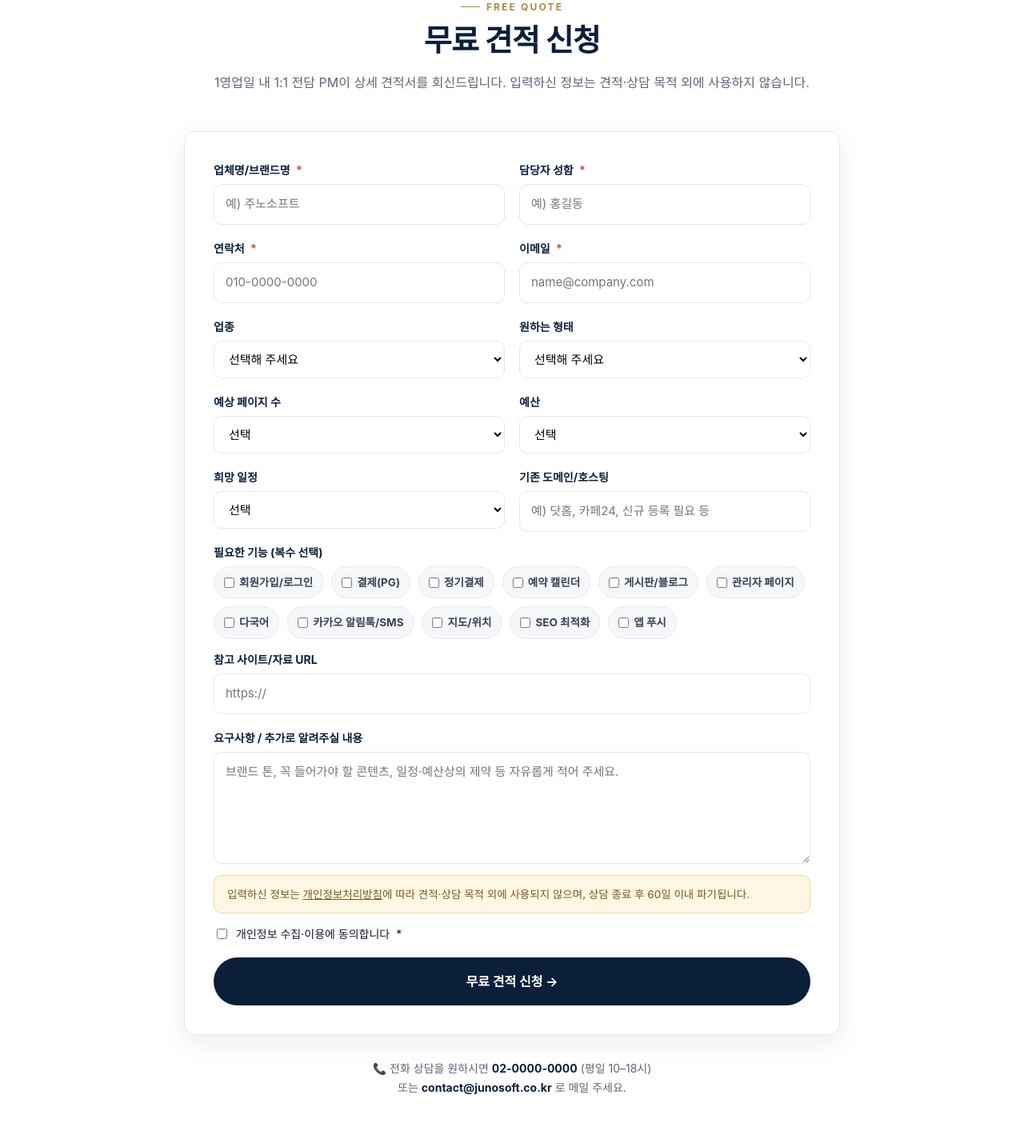
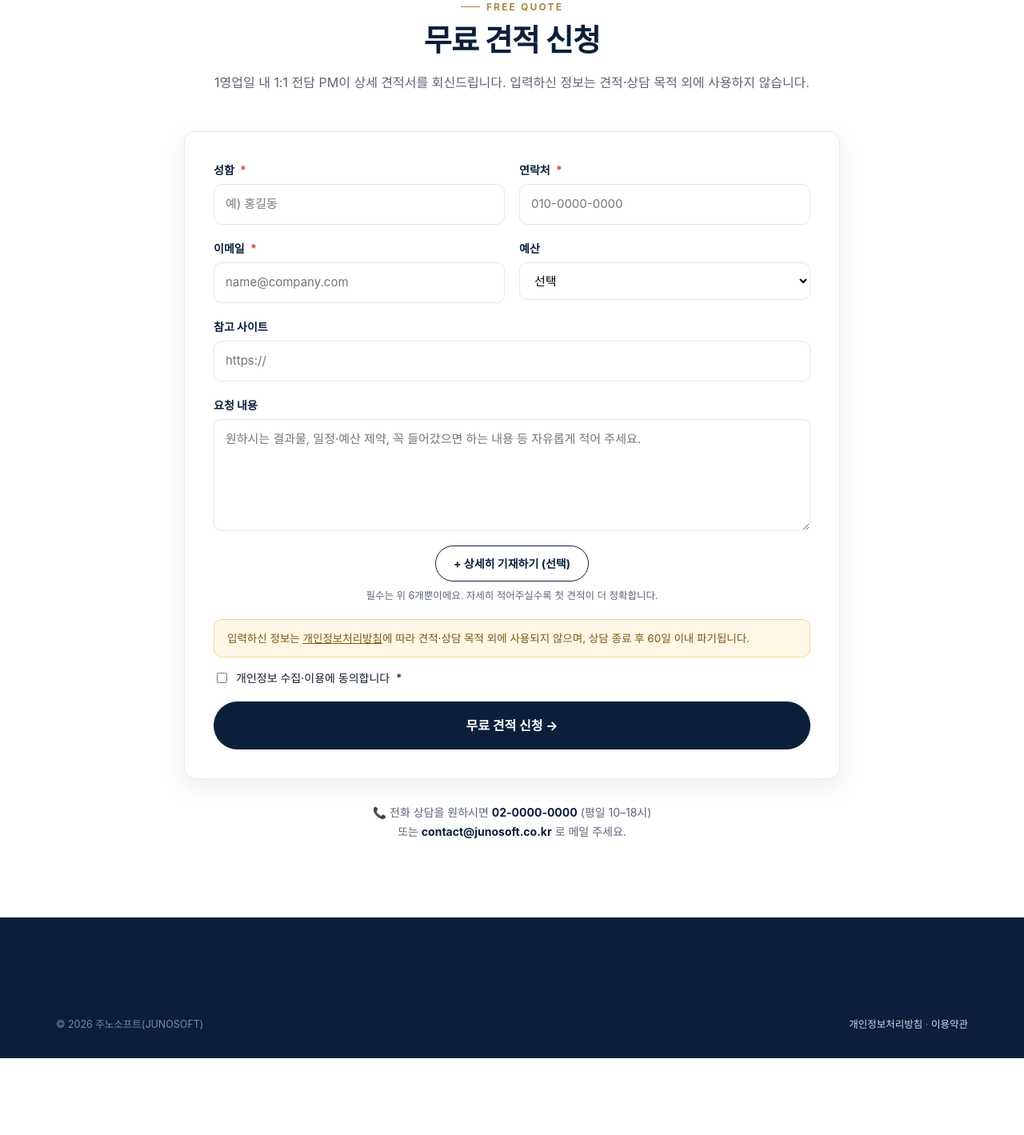
Before and after one commit to 1215kkm/junosoft, a PHP site: page /apply.html in a window 1280 px wide. Shown: the part 215-1634 px from the top of the page at 80% size. After the commit the page ends 1538 px from the top, so only its background shows below. Run offline with PHP 8.4, Linux system fonts and the light colour scheme; some web fonts are replaced.

Commit message:
feat: 신청 폼 간단 모드 + 상세히 기재하기 토글
요청대로 첫 화면에는 핵심 6개 필드만 노출:
- 성함 / 연락처 / 이메일 / 예산 / 참고 사이트 / 요청 내용

"상세히 기재하기" 버튼 클릭 시 나머지 자동 펼침:
- 업체명 / 업종 / 원하는 형태 / 페이지 수 / 일정 / 호스팅 / 필요 기능

UX:
- 포트폴리오 "이 스타일로 신청" 또는 패키지 링크로 들어온 경우(ref/package/style 쿼리)
  맥락을 보여주기 위해 상세 영역을 처음부터 펼침
- 버튼 라벨 토글, 활성/비활성 스타일 전환

apply.php:
- company 필수 검증 제거 (성함·연락처·이메일·동의만 필수)
- 텔레그램/메일은 company 빈 값도 정상 처리됨

```diff
--- a/apply.html
+++ b/apply.html
@@ -49,11 +49,7 @@
 
         <div class="fieldgroup">
           <div class="field">
-            <label>업체명/브랜드명 <span class="req">*</span></label>
-            <input type="text" name="company" required maxlength="80" placeholder="예) 주노소프트"/>
-          </div>
-          <div class="field">
-            <label>담당자 성함 <span class="req">*</span></label>
+            <label>성함 <span class="req">*</span></label>
             <input type="text" name="name" required maxlength="40" placeholder="예) 홍길동"/>
           </div>
           <div class="field">
@@ -63,6 +59,41 @@
           <div class="field">
             <label>이메일 <span class="req">*</span></label>
             <input type="email" name="email" required maxlength="80" placeholder="name@company.com"/>
+          </div>
+          <div class="field">
+            <label>예산</label>
+            <select name="budget">
+              <option value="">선택</option>
+              <option>~100만원</option>
+              <option>100~300만원</option>
+              <option>300~500만원</option>
+              <option>500~1,000만원</option>
+              <option>1,000만원 이상</option>
+              <option>협의 후 결정</option>
+            </select>
+          </div>
+          <div class="field full">
+            <label>참고 사이트</label>
+            <input type="url" name="reference" placeholder="https://" maxlength="200"/>
+          </div>
+          <div class="field full">
+            <label>요청 내용</label>
+            <textarea name="message" maxlength="2000" placeholder="원하시는 결과물, 일정·예산 제약, 꼭 들어갔으면 하는 내용 등 자유롭게 적어 주세요."></textarea>
+          </div>
+        </div>
+
+        <div style="margin:18px 0;text-align:center">
+          <button type="button" id="toggleDetail" class="btn btn-ghost" style="padding:10px 22px;font-size:14px">
+            <span id="toggleLabel">+ 상세히 기재하기 (선택)</span>
+          </button>
+          <p class="muted" style="margin:8px 0 0;font-size:12.5px">필수는 위 6개뿐이에요. 자세히 적어주실수록 첫 견적이 더 정확합니다.</p>
+        </div>
+
+        <div id="detailFields" style="display:none">
+          <div class="fieldgroup">
+            <div class="field">
+              <label>업체명/브랜드명</label>
+              <input type="text" name="company" maxlength="80" placeholder="예) 주노소프트"/>
             </div>
             <div class="field">
               <label>업종</label>
@@ -99,18 +130,6 @@
               </select>
             </div>
             <div class="field">
-            <label>예산</label>
-            <select name="budget">
-              <option value="">선택</option>
-              <option>~100만원</option>
-              <option>100~300만원</option>
-              <option>300~500만원</option>
-              <option>500~1,000만원</option>
-              <option>1,000만원 이상</option>
-              <option>협의 후 결정</option>
-            </select>
-          </div>
-          <div class="field">
               <label>희망 일정</label>
               <select name="schedule">
                 <option value="">선택</option>
@@ -142,16 +161,6 @@
               <label><input type="checkbox" name="features[]" value="SEO 최적화"/>SEO 최적화</label>
               <label><input type="checkbox" name="features[]" value="앱 푸시"/>앱 푸시</label>
             </div>
-        </div>
-
-        <div class="fieldgroup" style="margin-top:14px">
-          <div class="field full">
-            <label>참고 사이트/자료 URL</label>
-            <input type="url" name="reference" placeholder="https://" maxlength="200"/>
-          </div>
-          <div class="field full">
-            <label>요구사항 / 추가로 알려주실 내용</label>
-            <textarea name="message" maxlength="2000" placeholder="브랜드 톤, 꼭 들어가야 할 콘텐츠, 일정·예산상의 제약 등 자유롭게 적어 주세요."></textarea>
           </div>
         </div>
 
@@ -195,6 +204,21 @@
   if(style){ parts.push('원하는 스타일: <b>'+style+'</b>'); }
   if(parts.length){ banner.style.display='block'; banner.innerHTML='✏️ '+parts.join(' · ')+' &nbsp;·&nbsp; 신청 시 자동 첨부됩니다.'; }
   document.getElementById('fTs').value=Date.now().toString();
+
+  // ref/style/package 가 URL 에 있으면 처음부터 상세 영역을 펼쳐서 맥락을 보여줌
+  const auto = ref || pkg || style;
+
+  const btn = document.getElementById('toggleDetail');
+  const wrap = document.getElementById('detailFields');
+  const lbl = document.getElementById('toggleLabel');
+  function setOpen(open){
+    wrap.style.display = open ? 'block' : 'none';
+    lbl.textContent = open ? '− 상세 영역 접기' : '+ 상세히 기재하기 (선택)';
+    btn.classList.toggle('btn-ghost', !open);
+    btn.classList.toggle('btn-primary', open);
+  }
+  if (auto) setOpen(true);
+  btn.addEventListener('click', () => setOpen(wrap.style.display === 'none'));
 })();
 </script>
 </body>
--- a/apply.php
+++ b/apply.php
@@ -53,10 +53,9 @@ $data = [
 ];
 $agree = isset($_POST['agree']);
 
-// ----- Validate -----
+// ----- Validate (간단 모드: 성함·연락처·이메일·동의만 필수) -----
 $errors = [];
-if ($data['company'] === '') $errors[] = '업체명';
-if ($data['name'] === '')    $errors[] = '담당자';
+if ($data['name'] === '')    $errors[] = '성함';
 if (!preg_match('/^[0-9\-+ ]{8,20}$/', $data['phone'])) $errors[] = '연락처';
 if (!filter_var($data['email'], FILTER_VALIDATE_EMAIL))  $errors[] = '이메일';
 if (!$agree) $errors[] = '개인정보 동의';
```
Lines whose indentation alone changed are shown as unchanged.
